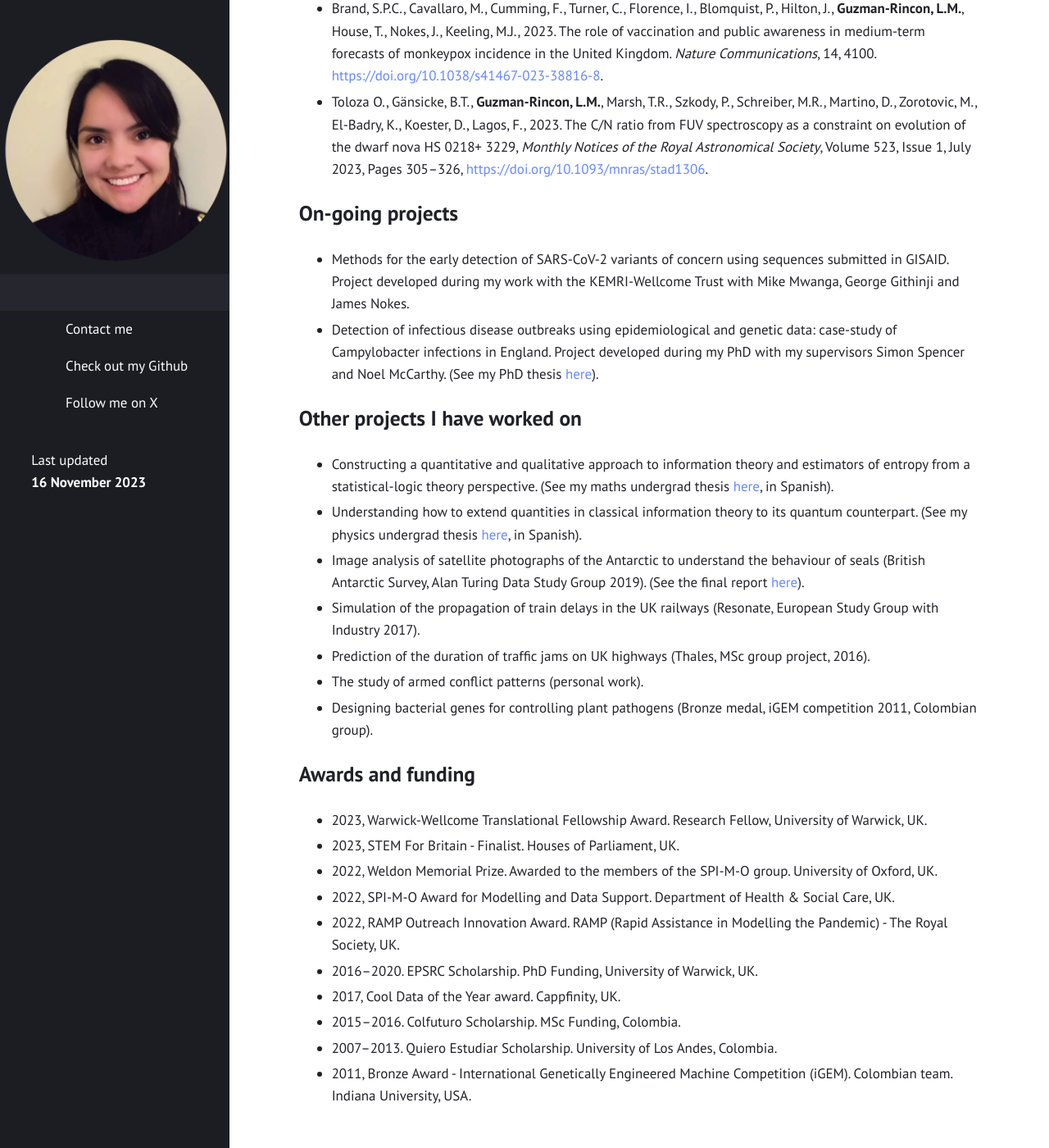
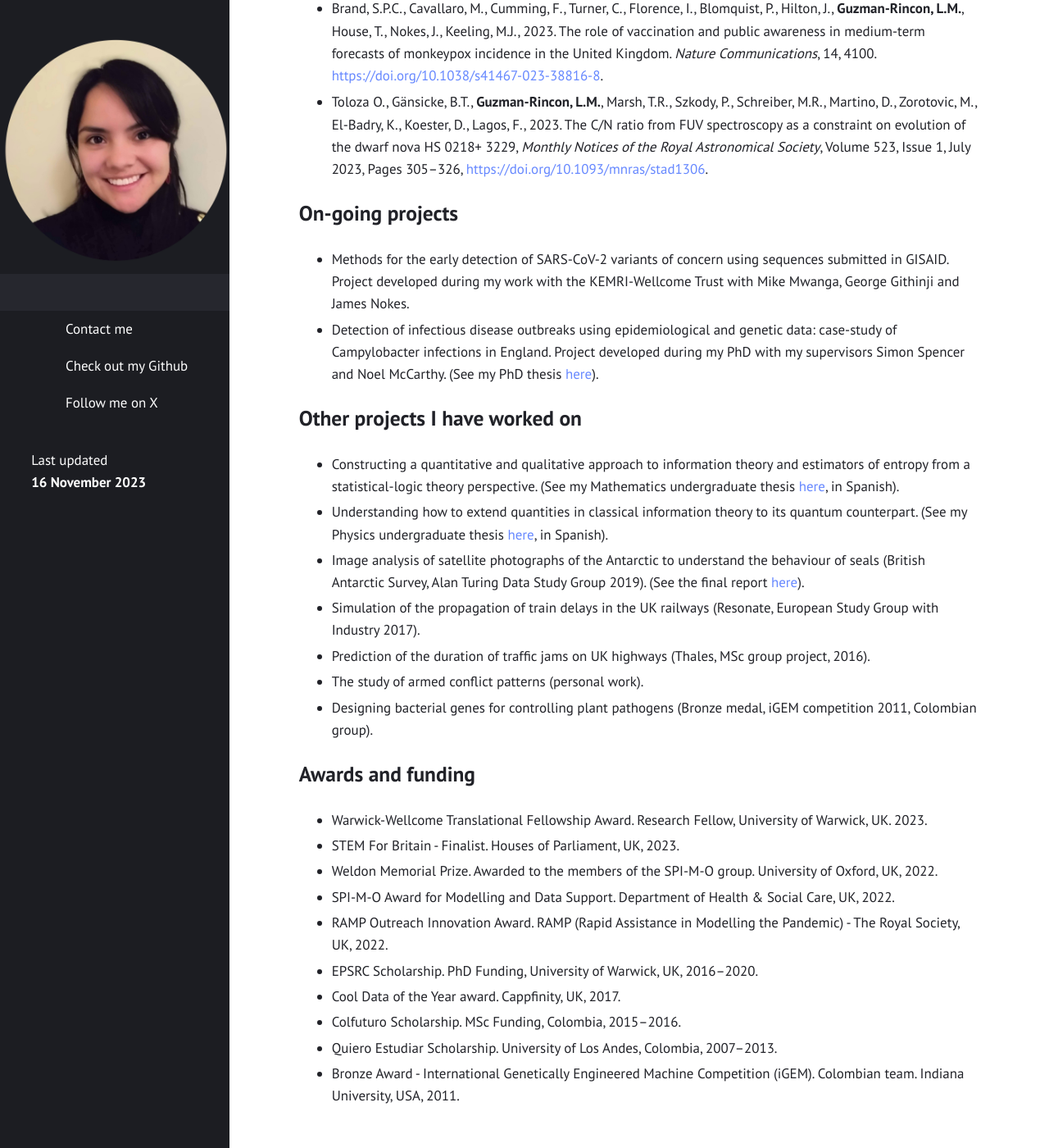
Before and after one commit to lauraguzmanrincon/lauraguzmanrincon.github.io, a Jekyll site: the page built from index.md, in a window 1280 px wide and 1400 px high, scrolled down 812 px. Shown: the whole window at 82% size. Built offline with Jekyll 4.4.1, drawn with Linux system fonts in a browser that asks for light colours; some of the changed text lies outside the part shown.

Commit message:
Update index.md

```diff
--- a/index.md
+++ b/index.md
@@ -26,8 +26,8 @@ I have also worked with colleagues in Astrophysics to use Gaussian processes to
 
 ## Other projects I have worked on
 
-- Constructing a quantitative and qualitative approach to information theory and estimators of entropy from a statistical-logic theory perspective. (See my maths undergrad thesis [here](https://warwick.ac.uk/fac/sci/mathsys/people/students/mathsysi/guzmanrincon/tesismate.pdf), in Spanish).
-- Understanding how to extend quantities in classical information theory to its quantum counterpart. (See my physics undergrad thesis [here](https://warwick.ac.uk/fac/sci/mathsys/people/students/mathsysi/guzmanrincon/tesisfisica.pdf), in Spanish).
+- Constructing a quantitative and qualitative approach to information theory and estimators of entropy from a statistical-logic theory perspective. (See my Mathematics undergraduate thesis [here](https://warwick.ac.uk/fac/sci/mathsys/people/students/mathsysi/guzmanrincon/tesismate.pdf), in Spanish).
+- Understanding how to extend quantities in classical information theory to its quantum counterpart. (See my Physics undergraduate thesis [here](https://warwick.ac.uk/fac/sci/mathsys/people/students/mathsysi/guzmanrincon/tesisfisica.pdf), in Spanish).
 - Image analysis of satellite photographs of the Antarctic to understand the behaviour of seals (British Antarctic Survey, Alan Turing Data Study Group 2019). (See the final report [here](https://www.turing.ac.uk/sites/default/files/2020-02/the_alan_turing_institute_data_study_group_final_report_-_british_antarctic_survey.pdf)).
 - Simulation of the propagation of train delays in the UK railways (Resonate, European Study Group with Industry 2017).
 - Prediction of the duration of traffic jams on UK highways (Thales, MSc group project, 2016).
@@ -36,13 +36,13 @@ I have also worked with colleagues in Astrophysics to use Gaussian processes to
 
 ## Awards and funding
 
-- 2023, Warwick-Wellcome Translational Fellowship Award. Research Fellow, University of Warwick, UK.
-- 2023, STEM For Britain - Finalist. Houses of Parliament, UK.
-- 2022, Weldon Memorial Prize. Awarded to the members of the SPI-M-O group. University of Oxford, UK.
-- 2022, SPI-M-O Award for Modelling and Data Support. Department of Health & Social Care, UK.
-- 2022, RAMP Outreach Innovation Award. RAMP (Rapid Assistance in Modelling the Pandemic) - The Royal Society, UK.
-- 2016–2020. EPSRC Scholarship. PhD Funding, University of Warwick, UK.
-- 2017, Cool Data of the Year award. Cappfinity, UK.
-- 2015–2016. Colfuturo Scholarship. MSc Funding, Colombia.
-- 2007–2013. Quiero Estudiar Scholarship. University of Los Andes, Colombia.
-- 2011, Bronze Award - International Genetically Engineered Machine Competition (iGEM). Colombian team. Indiana University, USA.
+- Warwick-Wellcome Translational Fellowship Award. Research Fellow, University of Warwick, UK. 2023.
+- STEM For Britain - Finalist. Houses of Parliament, UK, 2023.
+- Weldon Memorial Prize. Awarded to the members of the SPI-M-O group. University of Oxford, UK, 2022.
+- SPI-M-O Award for Modelling and Data Support. Department of Health & Social Care, UK, 2022.
+- RAMP Outreach Innovation Award. RAMP (Rapid Assistance in Modelling the Pandemic) - The Royal Society, UK, 2022.
+- EPSRC Scholarship. PhD Funding, University of Warwick, UK, 2016–2020.
+- Cool Data of the Year award. Cappfinity, UK, 2017.
+- Colfuturo Scholarship. MSc Funding, Colombia, 2015–2016.
+- Quiero Estudiar Scholarship. University of Los Andes, Colombia, 2007–2013.
+- Bronze Award - International Genetically Engineered Machine Competition (iGEM). Colombian team. Indiana University, USA, 2011.
```
Also changed, not shown: other parts of index.md (+3 -3 lines).
